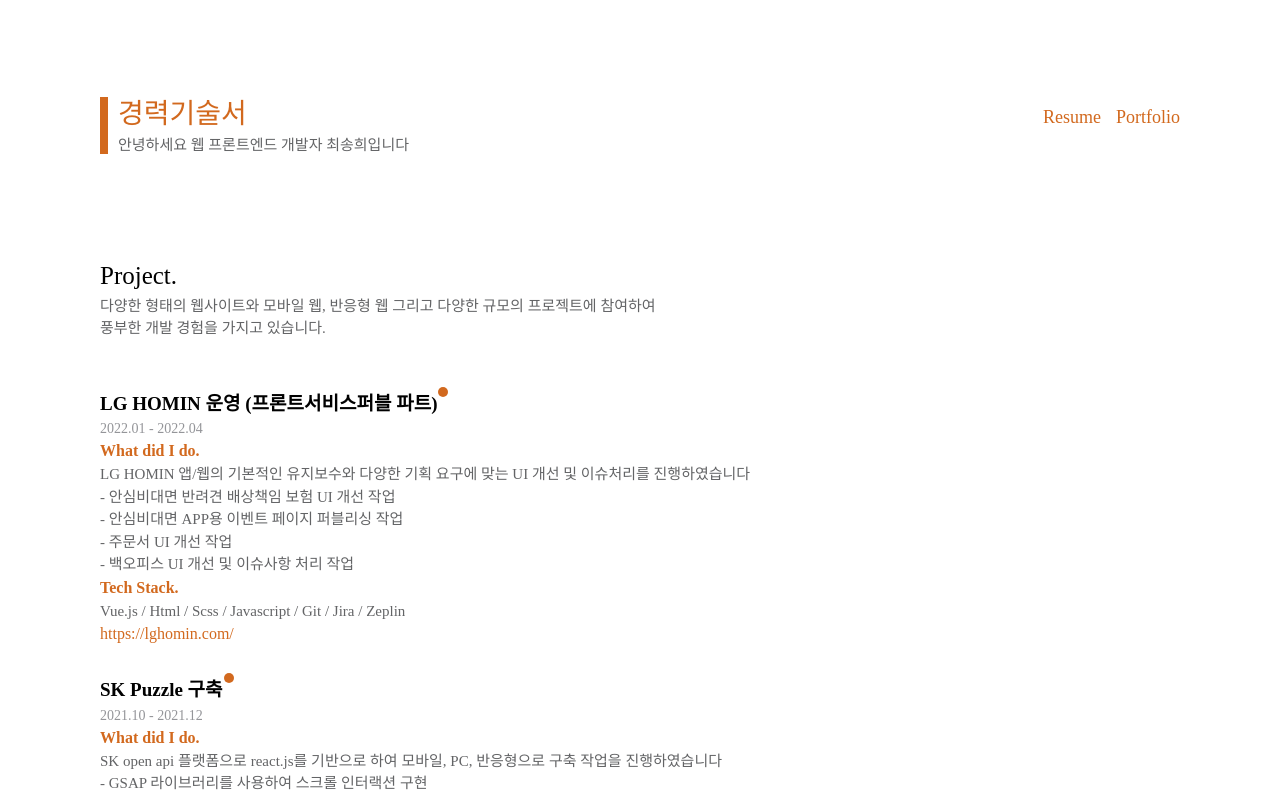
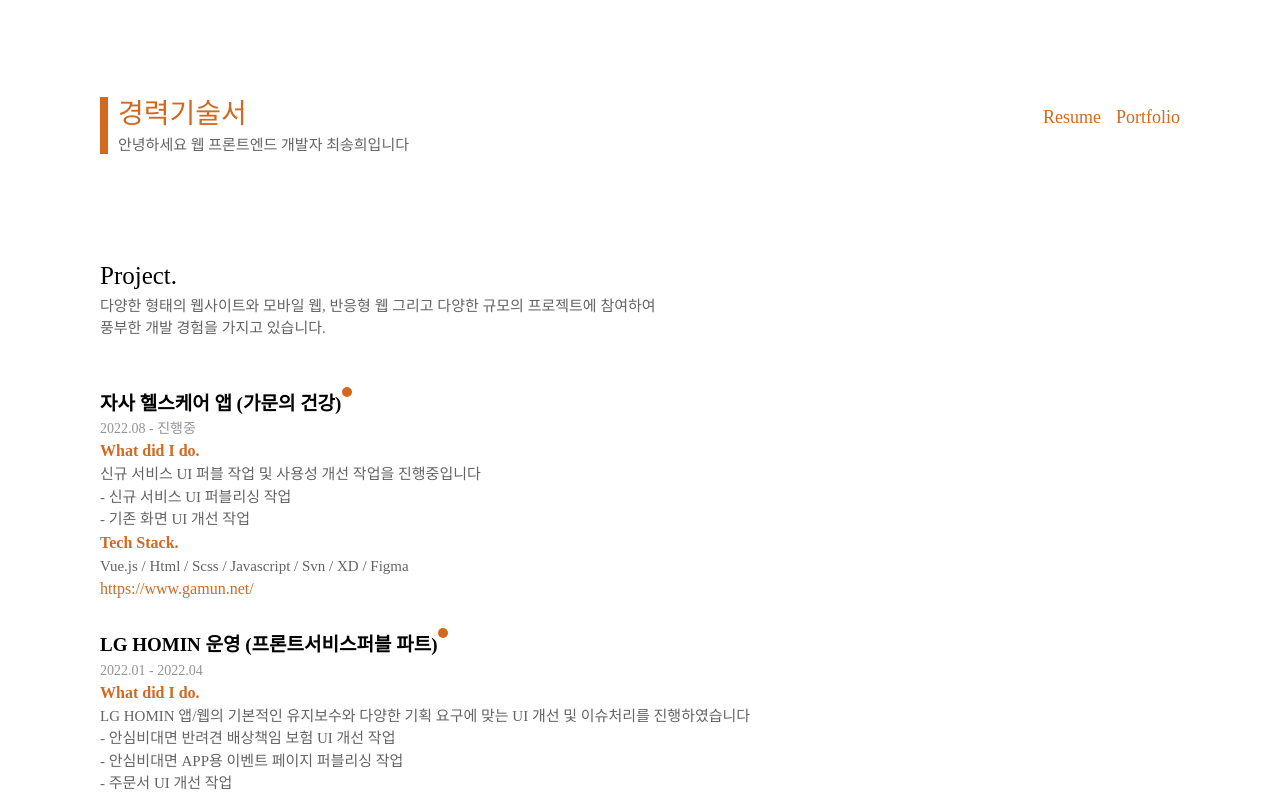
Before and after one commit to choi-songhee/career, a React (Create React App) app: page / in a window 1280 px wide. Shown: the top 796 px of the page. Built offline with nearby package versions, Linux system fonts and the light colour scheme.

Commit message:
프로젝트 추가

```diff
--- a/src/data/project_list.data.js
+++ b/src/data/project_list.data.js
@@ -1,4 +1,13 @@
 export const ProjectList = [
+  {
+    title: '자사 헬스케어 앱 (가문의 건강)',
+    period: '2022.08 - 진행중',
+    desc: '신규 서비스 UI 퍼블 작업 및 사용성 개선 작업을 진행중입니다' +
+      '\n- 신규 서비스 UI 퍼블리싱 작업' +
+      '\n- 기존 화면 UI 개선 작업',
+    tech: 'Vue.js / Html / Scss / Javascript / Svn / XD / Figma',
+    url: 'https://www.gamun.net/'
+  },
   {
     title: 'LG HOMIN 운영 (프론트서비스퍼블 파트)',
     period: '2022.01 - 2022.04',
```
